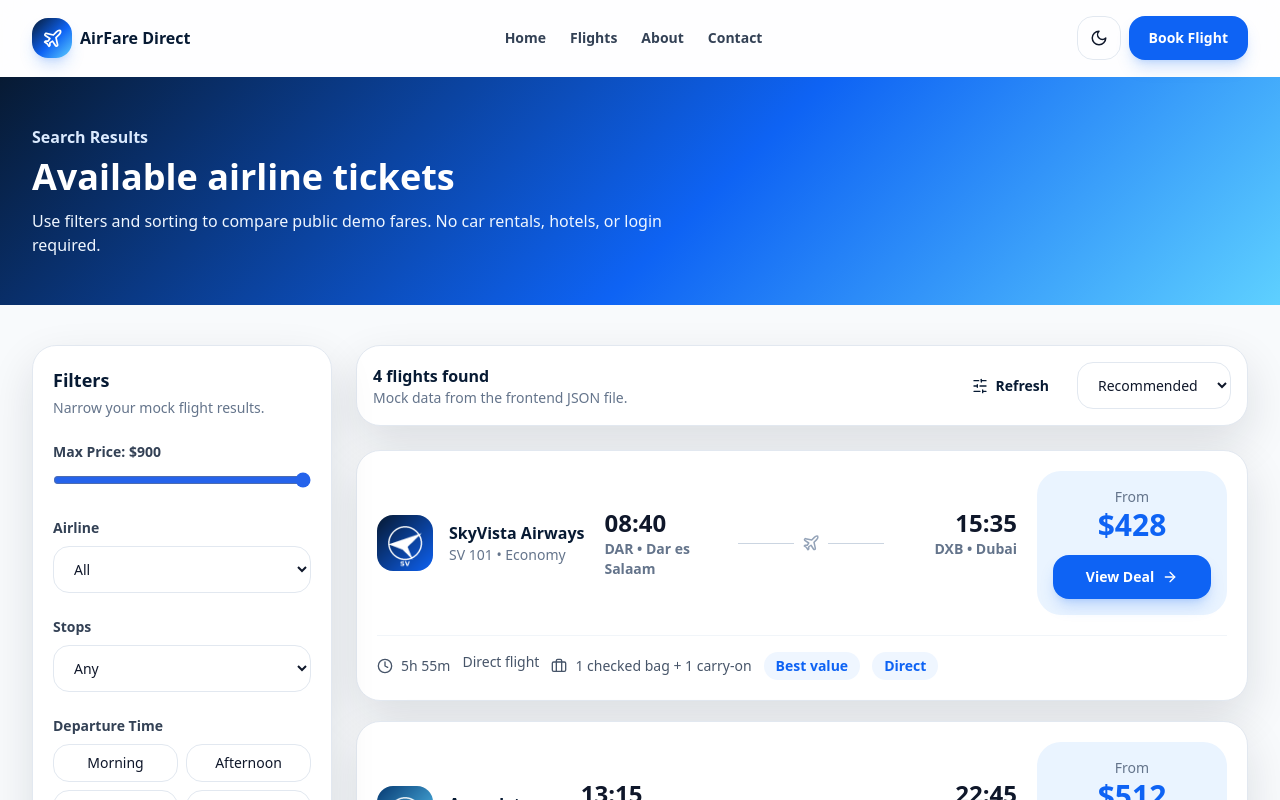
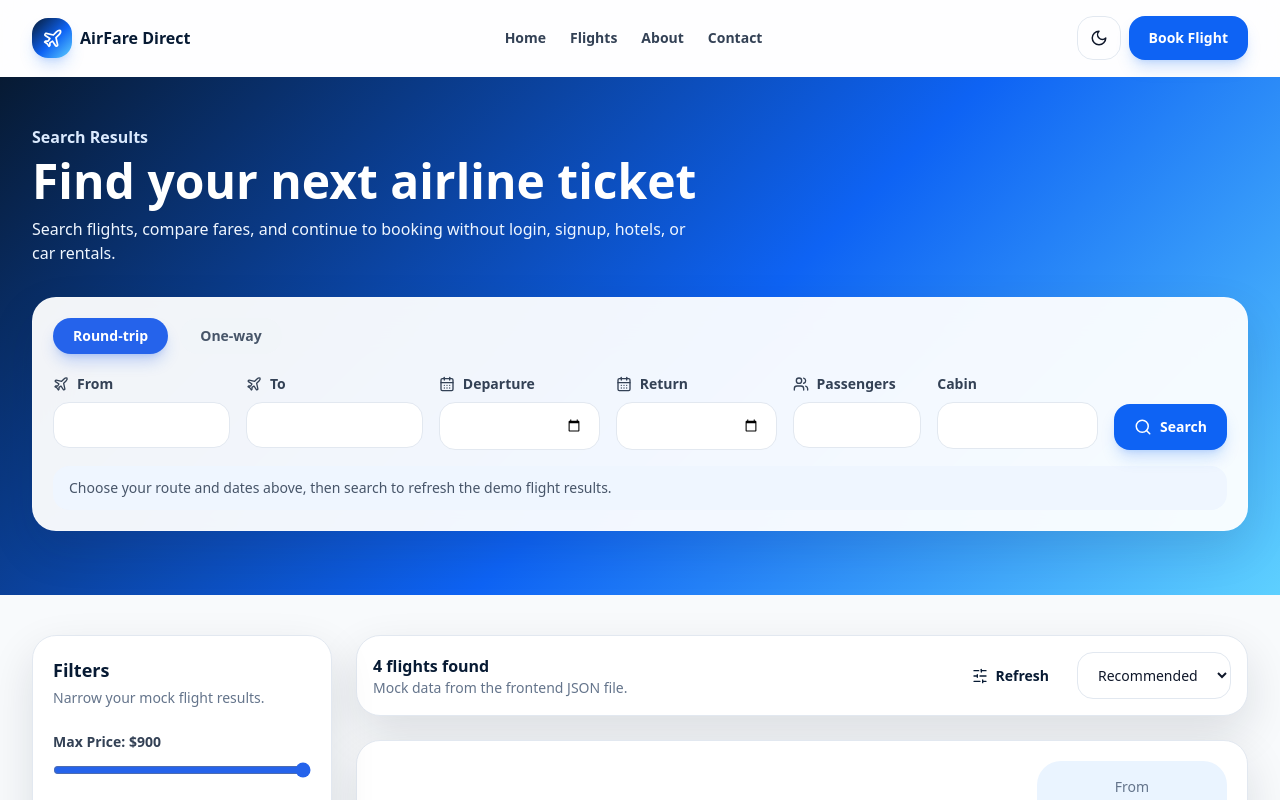
Before and after one commit to brianmichaelu/airline-website, a Next.js app: page /search in a window 1280 px wide. Shown: the top 800 px of the page. Built offline with nearby package versions, Linux system fonts and the light colour scheme.

Commit message:
Update search.tsx

```diff
--- a/pages/search.tsx
+++ b/pages/search.tsx
@@ -1,4 +1,10 @@
-import { SlidersHorizontal } from "lucide-react";
+import {
+  CalendarDays,
+  Plane,
+  Search,
+  SlidersHorizontal,
+  Users,
+} from "lucide-react";
 import { useMemo, useState } from "react";
 import FiltersSidebar from "@/components/FiltersSidebar";
 import FlightCard from "@/components/FlightCard";
@@ -8,21 +14,54 @@ import Button from "@/components/ui/Button";
 import Card from "@/components/ui/Card";
 import { flights } from "@/data/flights";
 
+type TripType = "round-trip" | "one-way";
+
 export default function SearchPage() {
+  const [tripType, setTripType] = useState<TripType>("round-trip");
+
+  const [from, setFrom] = useState("Dar es Salaam");
+  const [to, setTo] = useState("Dubai");
+  const [departureDate, setDepartureDate] = useState("");
+  const [returnDate, setReturnDate] = useState("");
+  const [passengers, setPassengers] = useState(1);
+  const [cabinClass, setCabinClass] = useState("Economy");
+
   const [selectedAirline, setSelectedAirline] = useState("All");
   const [selectedStops, setSelectedStops] = useState("Any");
   const [maxPrice, setMaxPrice] = useState(900);
   const [sort, setSort] = useState("recommended");
   const [loading, setLoading] = useState(false);
+  const [hasSearched, setHasSearched] = useState(false);
 
   const filteredFlights = useMemo(() => {
     let results = flights.filter((flight) => flight.price <= maxPrice);
-    if (selectedAirline !== "All") results = results.filter((flight) => flight.airline === selectedAirline);
-    if (selectedStops === "Direct only") results = results.filter((flight) => flight.stops === 0);
-    if (selectedStops === "1 stop") results = results.filter((flight) => flight.stops === 1);
-    if (selectedStops === "2 stops") results = results.filter((flight) => flight.stops === 2);
-    if (sort === "price-low") results = [...results].sort((a, b) => a.price - b.price);
-    if (sort === "duration") results = [...results].sort((a, b) => a.outbound.duration.localeCompare(b.outbound.duration));
+
+    if (selectedAirline !== "All") {
+      results = results.filter((flight) => flight.airline === selectedAirline);
+    }
+
+    if (selectedStops === "Direct only") {
+      results = results.filter((flight) => flight.stops === 0);
+    }
+
+    if (selectedStops === "1 stop") {
+      results = results.filter((flight) => flight.stops === 1);
+    }
+
+    if (selectedStops === "2 stops") {
+      results = results.filter((flight) => flight.stops === 2);
+    }
+
+    if (sort === "price-low") {
+      results = [...results].sort((a, b) => a.price - b.price);
+    }
+
+    if (sort === "duration") {
+      results = [...results].sort((a, b) =>
+        a.outbound.duration.localeCompare(b.outbound.duration)
+      );
+    }
+
     return results;
   }, [selectedAirline, selectedStops, maxPrice, sort]);
 
@@ -31,31 +70,228 @@ export default function SearchPage() {
     setTimeout(() => setLoading(false), 700);
   };
 
+  const handleSearch = (event: React.FormEvent<HTMLFormElement>) => {
+    event.preventDefault();
+
+    if (!from.trim() || !to.trim() || !departureDate) {
+      alert("Please fill in From, To, and Departure Date.");
+      return;
+    }
+
+    if (tripType === "round-trip" && !returnDate) {
+      alert("Please choose a Return Date or switch to One-way.");
+      return;
+    }
+
+    setHasSearched(true);
+    simulateLoading();
+  };
+
   return (
-    <Layout title="Search Flights" description="Compare mock airline tickets with filters, sorting, and responsive flight cards.">
-      <section className="bg-flight-gradient px-4 py-12 text-white sm:px-6 lg:px-8">
+    <Layout
+      title="Search Flights"
+      description="Compare mock airline tickets with filters, sorting, and responsive flight cards."
+    >
+      <section className="bg-flight-gradient px-4 pb-16 pt-12 text-white sm:px-6 lg:px-8">
         <div className="mx-auto max-w-7xl">
           <p className="font-semibold text-blue-100">Search Results</p>
-          <h1 className="mt-2 text-4xl font-black">Available airline tickets</h1>
-          <p className="mt-3 max-w-2xl text-blue-50">Use filters and sorting to compare public demo fares. No car rentals, hotels, or login required.</p>
+
+          <h1 className="mt-2 text-4xl font-black sm:text-5xl">
+            Find your next airline ticket
+          </h1>
+
+          <p className="mt-3 max-w-2xl text-blue-50">
+            Search flights, compare fares, and continue to booking without
+            login, signup, hotels, or car rentals.
+          </p>
+
+          <Card className="mt-8 border-white/20 bg-white/95 p-4 shadow-2xl backdrop-blur-xl dark:bg-slate-950/95 sm:p-5">
+            <form onSubmit={handleSearch}>
+              <div className="mb-5 flex flex-wrap gap-3">
+                <button
+                  type="button"
+                  onClick={() => setTripType("round-trip")}
+                  className={`rounded-full px-5 py-2 text-sm font-bold transition ${
+                    tripType === "round-trip"
+                      ? "bg-blue-600 text-white shadow-lg shadow-blue-600/25"
+                      : "bg-slate-100 text-slate-600 hover:bg-slate-200 dark:bg-slate-800 dark:text-slate-300"
+                  }`}
+                >
+                  Round-trip
+                </button>
+
+                <button
+                  type="button"
+                  onClick={() => {
+                    setTripType("one-way");
+                    setReturnDate("");
+                  }}
+                  className={`rounded-full px-5 py-2 text-sm font-bold transition ${
+                    tripType === "one-way"
+                      ? "bg-blue-600 text-white shadow-lg shadow-blue-600/25"
+                      : "bg-slate-100 text-slate-600 hover:bg-slate-200 dark:bg-slate-800 dark:text-slate-300"
+                  }`}
+                >
+                  One-way
+                </button>
+              </div>
+
+              <div className="grid gap-4 md:grid-cols-2 xl:grid-cols-[1.1fr_1.1fr_1fr_1fr_0.8fr_1fr_auto]">
+                <label className="block">
+                  <span className="mb-2 flex items-center gap-2 text-sm font-bold text-slate-700 dark:text-slate-200">
+                    <Plane size={16} />
+                    From
+                  </span>
+                  <input
+                    className="input-style"
+                    value={from}
+                    onChange={(event) => setFrom(event.target.value)}
+                    placeholder="Dar es Salaam"
+                  />
+                </label>
+
+                <label className="block">
+                  <span className="mb-2 flex items-center gap-2 text-sm font-bold text-slate-700 dark:text-slate-200">
+                    <Plane size={16} />
+                    To
+                  </span>
+                  <input
+                    className="input-style"
+                    value={to}
+                    onChange={(event) => setTo(event.target.value)}
+                    placeholder="Dubai"
+                  />
+                </label>
+
+                <label className="block">
+                  <span className="mb-2 flex items-center gap-2 text-sm font-bold text-slate-700 dark:text-slate-200">
+                    <CalendarDays size={16} />
+                    Departure
+                  </span>
+                  <input
+                    type="date"
+                    className="input-style"
+                    value={departureDate}
+                    onChange={(event) => setDepartureDate(event.target.value)}
+                  />
+                </label>
+
+                <label className="block">
+                  <span className="mb-2 flex items-center gap-2 text-sm font-bold text-slate-700 dark:text-slate-200">
+                    <CalendarDays size={16} />
+                    Return
+                  </span>
+                  <input
+                    type="date"
+                    className="input-style disabled:cursor-not-allowed disabled:opacity-50"
+                    value={returnDate}
+                    onChange={(event) => setReturnDate(event.target.value)}
+                    disabled={tripType === "one-way"}
+                  />
+                </label>
+
+                <label className="block">
+                  <span className="mb-2 flex items-center gap-2 text-sm font-bold text-slate-700 dark:text-slate-200">
+                    <Users size={16} />
+                    Passengers
+                  </span>
+                  <input
+                    type="number"
+                    min={1}
+                    max={9}
+                    className="input-style"
+                    value={passengers}
+                    onChange={(event) =>
+                      setPassengers(Number(event.target.value))
+                    }
+                  />
+                </label>
+
+                <label className="block">
+                  <span className="mb-2 block text-sm font-bold text-slate-700 dark:text-slate-200">
+                    Cabin
+                  </span>
+                  <select
+                    className="input-style"
+                    value={cabinClass}
+                    onChange={(event) => setCabinClass(event.target.value)}
+                  >
+                    <option>Economy</option>
+                    <option>Premium Economy</option>
+                    <option>Business</option>
+                    <option>First Class</option>
+                  </select>
+                </label>
+
+                <div className="flex items-end">
+                  <Button type="submit" className="w-full xl:h-[46px]">
+                    <Search size={18} />
+                    Search
+                  </Button>
+                </div>
+              </div>
+
+              <div className="mt-4 rounded-2xl bg-blue-50 px-4 py-3 text-sm text-slate-600 dark:bg-slate-900 dark:text-slate-300">
+                {hasSearched ? (
+                  <span>
+                    Showing demo fares for{" "}
+                    <strong className="text-navy dark:text-white">{from}</strong>{" "}
+                    to{" "}
+                    <strong className="text-navy dark:text-white">{to}</strong>
+                    {departureDate && <> departing {departureDate}</>}
+                    {tripType === "round-trip" && returnDate && (
+                      <> and returning {returnDate}</>
+                    )}
+                    .
+                  </span>
+                ) : (
+                  <span>
+                    Choose your route and dates above, then search to refresh the
+                    demo flight results.
+                  </span>
+                )}
+              </div>
+            </form>
+          </Card>
         </div>
       </section>
 
       <section className="px-4 py-10 sm:px-6 lg:px-8">
         <div className="mx-auto grid max-w-7xl gap-6 lg:grid-cols-[300px_1fr]">
           <aside className="hidden lg:block">
-            <FiltersSidebar selectedAirline={selectedAirline} setSelectedAirline={setSelectedAirline} selectedStops={selectedStops} setSelectedStops={setSelectedStops} maxPrice={maxPrice} setMaxPrice={setMaxPrice} />
+            <FiltersSidebar
+              selectedAirline={selectedAirline}
+              setSelectedAirline={setSelectedAirline}
+              selectedStops={selectedStops}
+              setSelectedStops={setSelectedStops}
+              maxPrice={maxPrice}
+              setMaxPrice={setMaxPrice}
+            />
           </aside>
 
           <div>
             <Card className="mb-6 flex flex-col gap-4 p-4 sm:flex-row sm:items-center sm:justify-between">
               <div>
-                <h2 className="font-black text-navy dark:text-white">{filteredFlights.length} flight{filteredFlights.length === 1 ? "" : "s"} found</h2>
-                <p className="text-sm text-slate-500 dark:text-slate-400">Mock data from the frontend JSON file.</p>
+                <h2 className="font-black text-navy dark:text-white">
+                  {filteredFlights.length} flight
+                  {filteredFlights.length === 1 ? "" : "s"} found
+                </h2>
+                <p className="text-sm text-slate-500 dark:text-slate-400">
+                  Mock data from the frontend JSON file.
+                </p>
               </div>
-              <div className="flex gap-2">
-                <Button variant="secondary" onClick={simulateLoading}><SlidersHorizontal size={16} /> Refresh</Button>
-                <select className="input-style max-w-[190px]" value={sort} onChange={(event) => setSort(event.target.value)}>
+
+              <div className="flex flex-col gap-2 sm:flex-row">
+                <Button variant="secondary" onClick={simulateLoading}>
+                  <SlidersHorizontal size={16} />
+                  Refresh
+                </Button>
+
+                <select
+                  className="input-style max-w-[190px]"
+                  value={sort}
+                  onChange={(event) => setSort(event.target.value)}
+                >
                   <option value="recommended">Recommended</option>
                   <option value="price-low">Lowest price</option>
                   <option value="duration">Duration</option>
@@ -64,15 +300,32 @@ export default function SearchPage() {
             </Card>
 
             <div className="mb-6 block lg:hidden">
-              <FiltersSidebar selectedAirline={selectedAirline} setSelectedAirline={setSelectedAirline} selectedStops={selectedStops} setSelectedStops={setSelectedStops} maxPrice={maxPrice} setMaxPrice={setMaxPrice} />
+              <FiltersSidebar
+                selectedAirline={selectedAirline}
+                setSelectedAirline={setSelectedAirline}
+                selectedStops={selectedStops}
+                setSelectedStops={setSelectedStops}
+                maxPrice={maxPrice}
+                setMaxPrice={setMaxPrice}
+              />
             </div>
 
-            {loading ? <SkeletonLoader /> : (
+            {loading ? (
+              <SkeletonLoader />
+            ) : (
               <div className="space-y-5">
-                {filteredFlights.length > 0 ? filteredFlights.map((flight) => <FlightCard key={flight.id} flight={flight} />) : (
+                {filteredFlights.length > 0 ? (
+                  filteredFlights.map((flight) => (
+                    <FlightCard key={flight.id} flight={flight} />
+                  ))
+                ) : (
                   <Card className="p-10 text-center">
-                    <h3 className="text-2xl font-black text-navy dark:text-white">No flights found</h3>
-                    <p className="mt-2 text-slate-500">Try increasing the price range or clearing filters.</p>
+                    <h3 className="text-2xl font-black text-navy dark:text-white">
+                      No flights found
+                    </h3>
+                    <p className="mt-2 text-slate-500">
+                      Try increasing the price range or clearing filters.
+                    </p>
                   </Card>
                 )}
               </div>
```
